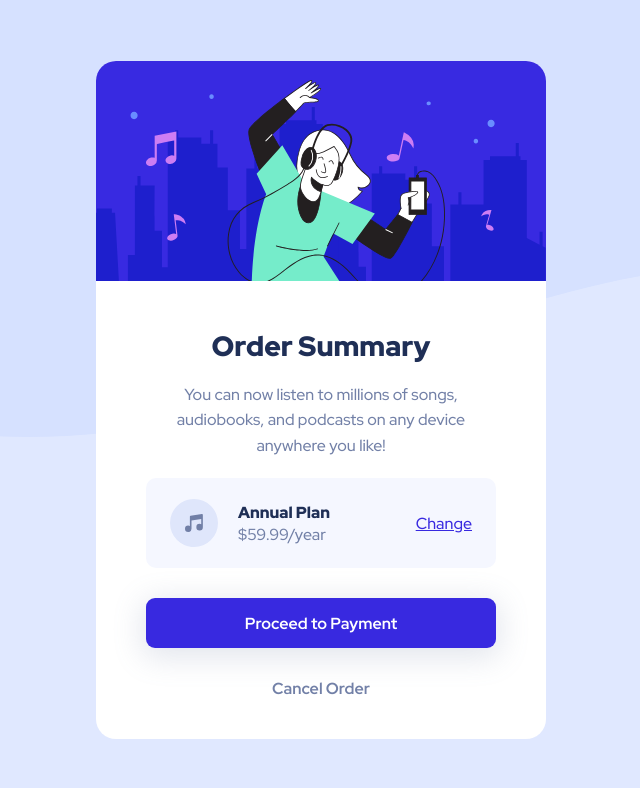
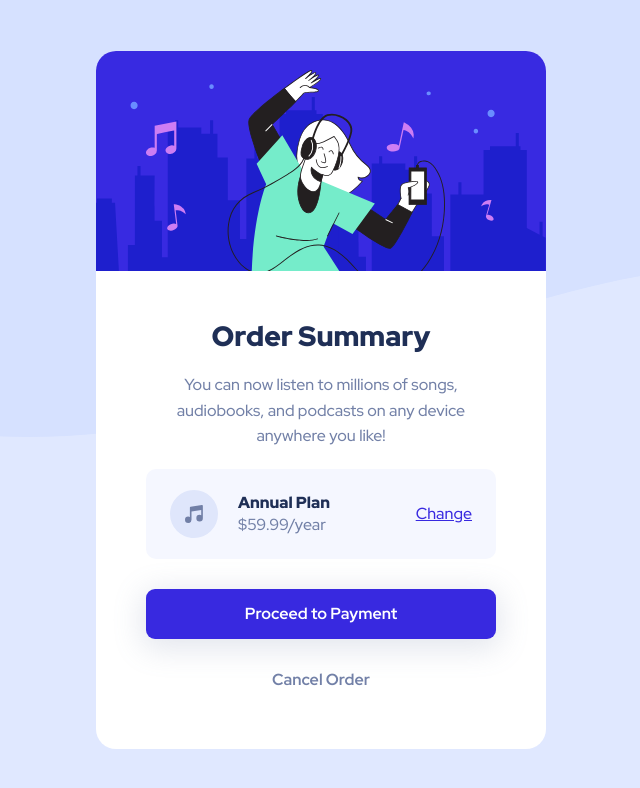
Before and after one commit to mostafamohamed1/-Order-summary-card, a website: page index.html in a window 1280 px wide. Shown: the whole page, without its empty margins (319-959 px from the left). Drawn offline with Linux system fonts and the light colour scheme.

Commit message:
Solution ##

```diff
--- a/scss/_components/_card.scss
+++ b/scss/_components/_card.scss
@@ -2,7 +2,9 @@
   padding-bottom: 40px;
   border-radius: 20px;
   max-width: 450px;
+  min-height: 698px;
   overflow: hidden;
+
   background-color: $clr-white;
 
   &-img {
```
Also changed, not shown: css/main.css.
